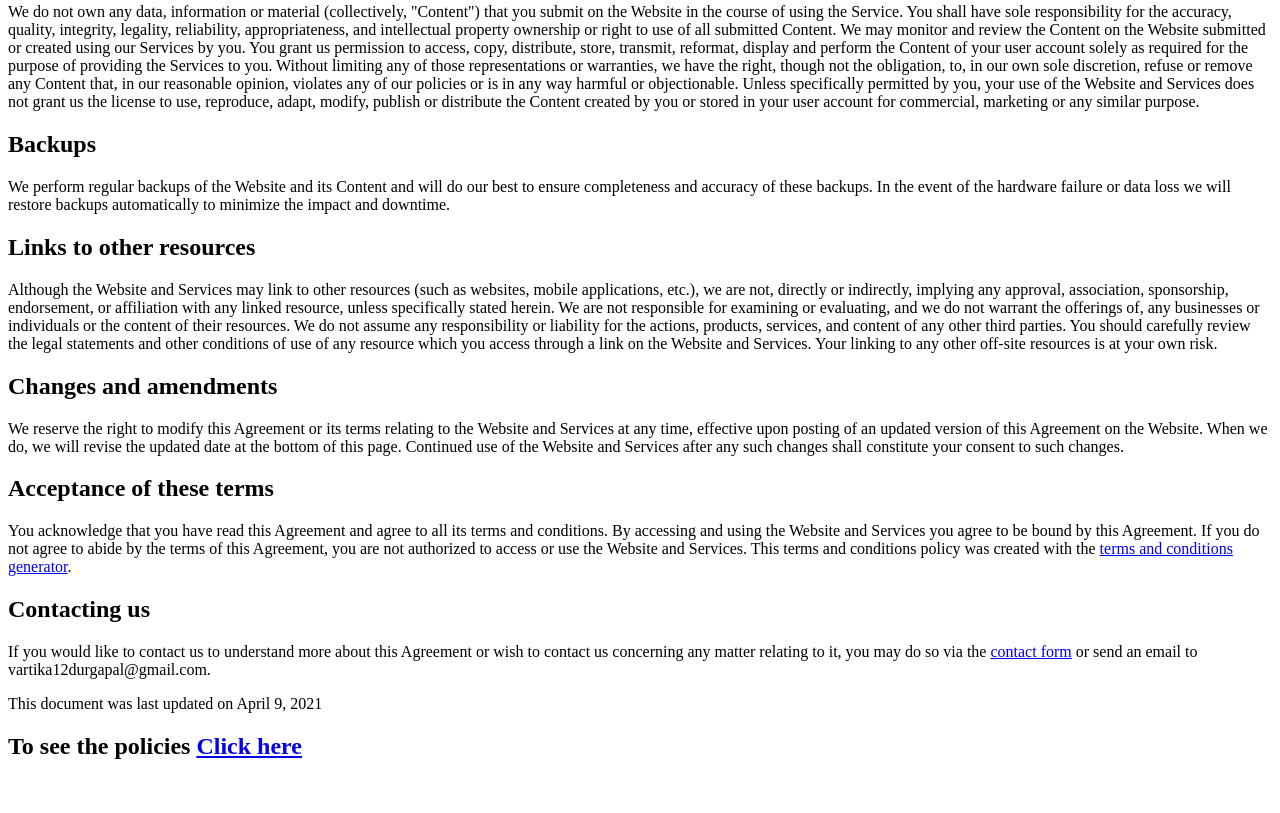
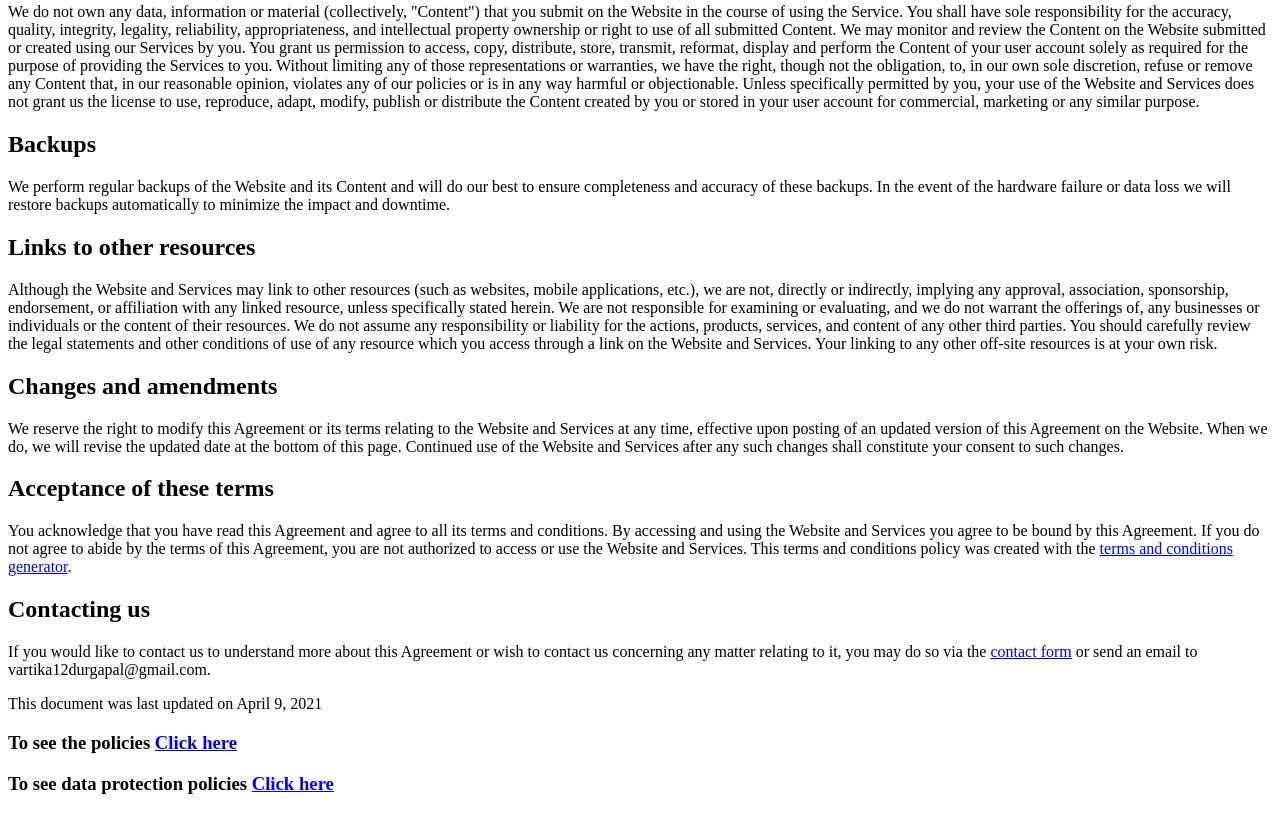
Before and after one commit to Learning-to-code12/policies, a plain HTML site: page index.html in a window 1280 px wide. Shown: the part 413-1226 px from the top of the page. Before the commit the page ends 1193 px from the top, so only its background shows below. Drawn offline with Linux system fonts and the light colour scheme.

Commit message:
Update index.html

```diff
--- a/index.html
+++ b/index.html
@@ -15,4 +15,5 @@
 <h2>Contacting us</h2>
 <p>If you would like to contact us to understand more about this Agreement or wish to contact us concerning any matter relating to it, you may do so via the <a target="_blank" rel="nofollow" href="https://afternoon-waters-49891.herokuapp.com/contact">contact form</a> or send an email to &#118;&#97;&#114;&#116;ika&#49;&#50;&#100;u&#114;g&#97;&#112;a&#108;&#64;g&#109;a&#105;l&#46;&#99;om.</p>
 <p>This document was last updated on April 9, 2021</p>
-<h2><strong>To see the policies   <a href="policy.html">Click here</a></strong></h2>
+<h3>To see the policies   <a href="index.html">Click here</a></h3>
+<h3>To see data protection policies   <a href="data.html">Click here</a></h3>
```
